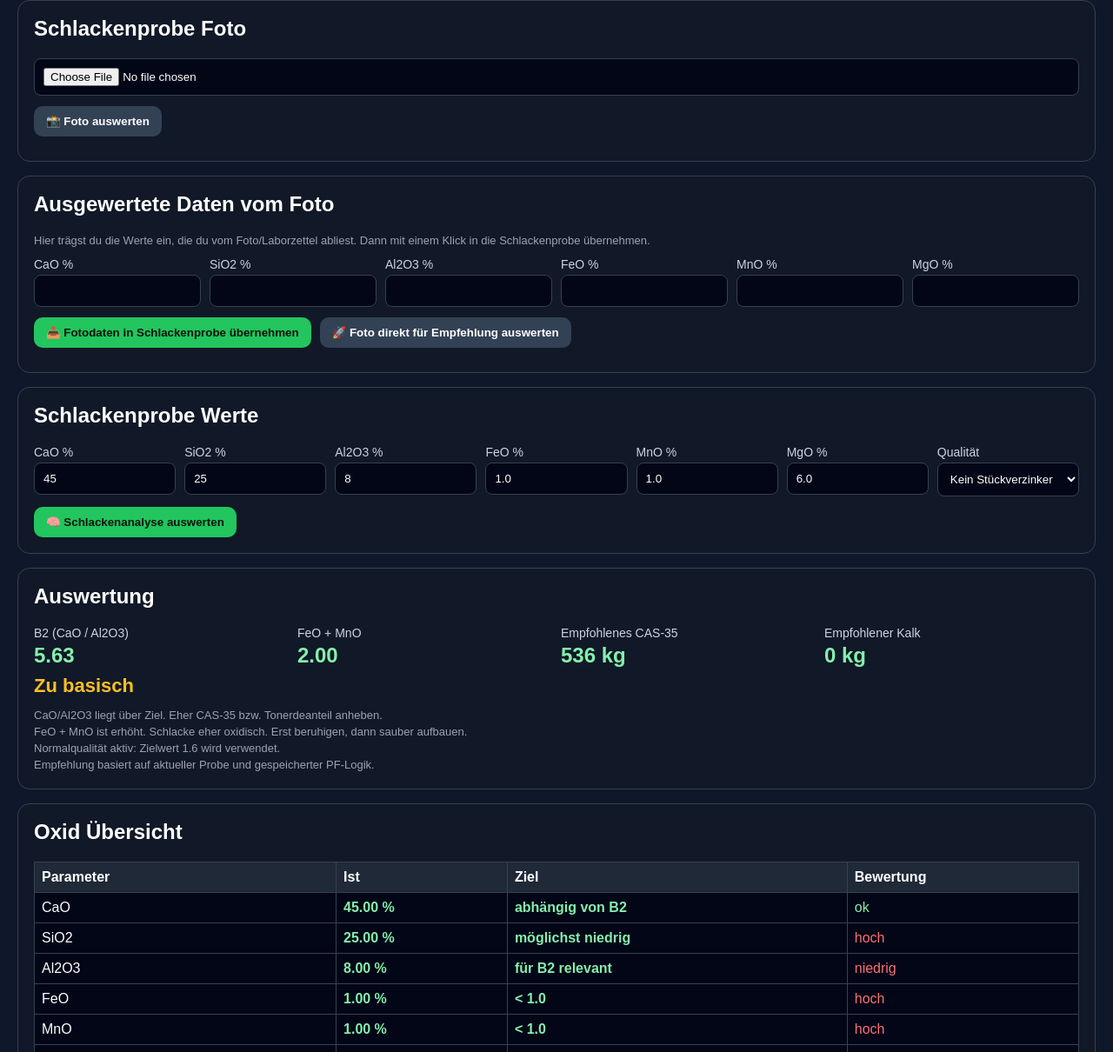
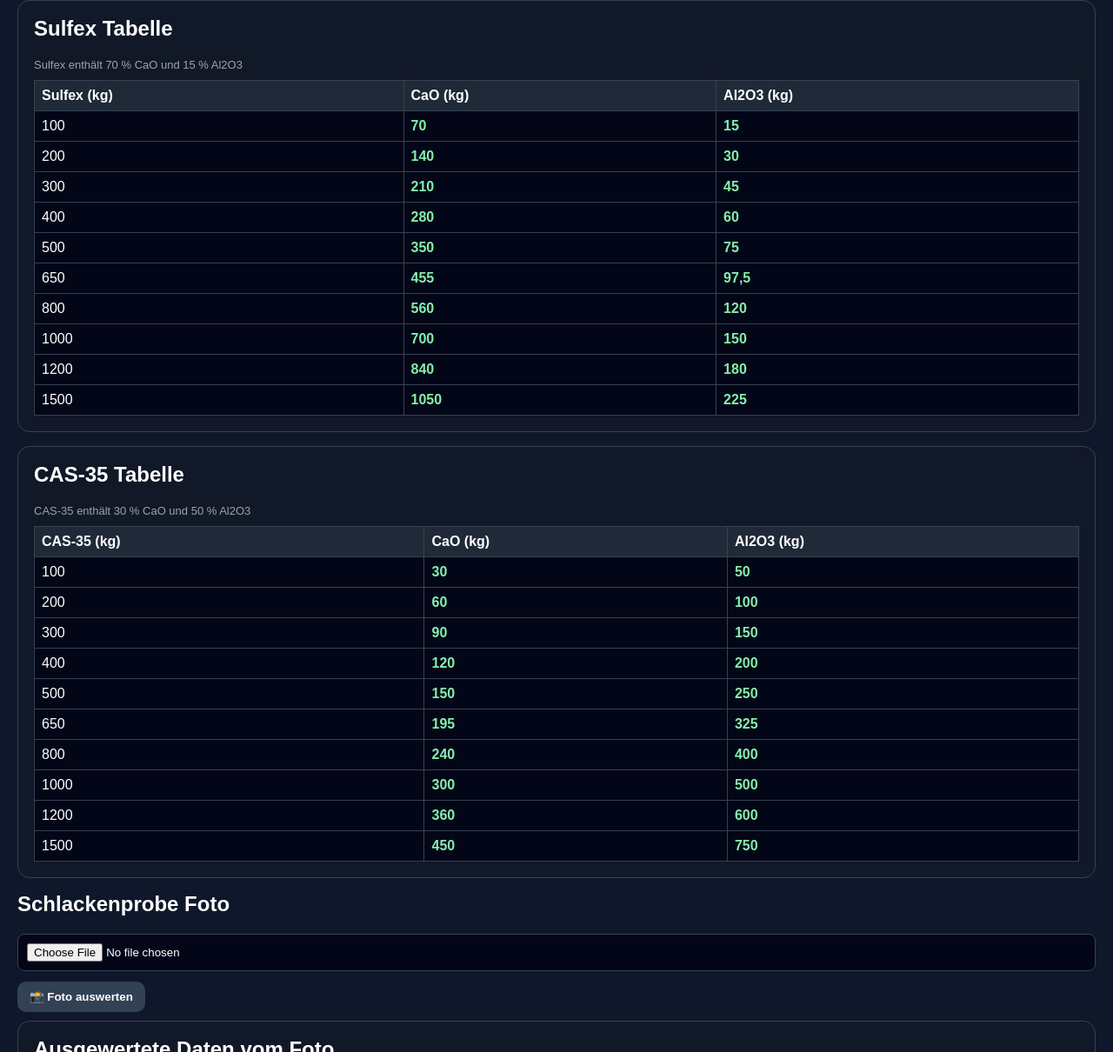
Before and after one commit to Ali869-code/Schlacke-offline-app, a plain HTML site: page index.html in a window 1280 px wide. Shown: the part 525-1735 px from the top of the page at 87% size. Drawn offline with Linux system fonts and the light colour scheme.

Commit message:
Add Sulfex and CAS-35 tables to index.html

```diff
--- a/index.html
+++ b/index.html
@@ -56,6 +56,62 @@
 </div>
 
 <div class="card">
+  <h2>Sulfex Tabelle</h2>
+  <div class="small">Sulfex enthält 70 % CaO und 15 % Al2O3</div>
+
+  <div class="table-wrap" style="margin-top:10px">
+    <table>
+      <thead>
+        <tr>
+          <th>Sulfex (kg)</th>
+          <th>CaO (kg)</th>
+          <th>Al2O3 (kg)</th>
+        </tr>
+      </thead>
+      <tbody>
+        <tr><td>100</td><td>70</td><td>15</td></tr>
+        <tr><td>200</td><td>140</td><td>30</td></tr>
+        <tr><td>300</td><td>210</td><td>45</td></tr>
+        <tr><td>400</td><td>280</td><td>60</td></tr>
+        <tr><td>500</td><td>350</td><td>75</td></tr>
+        <tr><td>650</td><td>455</td><td>97,5</td></tr>
+        <tr><td>800</td><td>560</td><td>120</td></tr>
+        <tr><td>1000</td><td>700</td><td>150</td></tr>
+        <tr><td>1200</td><td>840</td><td>180</td></tr>
+        <tr><td>1500</td><td>1050</td><td>225</td></tr>
+      </tbody>
+    </table>
+  </div>
+</div>
+
+<div class="card">
+  <h2>CAS-35 Tabelle</h2>
+  <div class="small">CAS-35 enthält 30 % CaO und 50 % Al2O3</div>
+
+  <div class="table-wrap" style="margin-top:10px">
+    <table>
+      <thead>
+        <tr>
+          <th>CAS-35 (kg)</th>
+          <th>CaO (kg)</th>
+          <th>Al2O3 (kg)</th>
+        </tr>
+      </thead>
+      <tbody>
+        <tr><td>100</td><td>30</td><td>50</td></tr>
+        <tr><td>200</td><td>60</td><td>100</td></tr>
+        <tr><td>300</td><td>90</td><td>150</td></tr>
+        <tr><td>400</td><td>120</td><td>200</td></tr>
+        <tr><td>500</td><td>150</td><td>250</td></tr>
+        <tr><td>650</td><td>195</td><td>325</td></tr>
+        <tr><td>800</td><td>240</td><td>400</td></tr>
+        <tr><td>1000</td><td>300</td><td>500</td></tr>
+        <tr><td>1200</td><td>360</td><td>600</td></tr>
+        <tr><td>1500</td><td>450</td><td>750</td></tr>
+      </tbody>
+    </table>
+  </div>
+</div>
   <h2>Schlackenprobe Foto</h2>
   <input id="foto" type="file" accept="image/*" onchange="showPhoto(event)">
   <div class="button-row">
```
